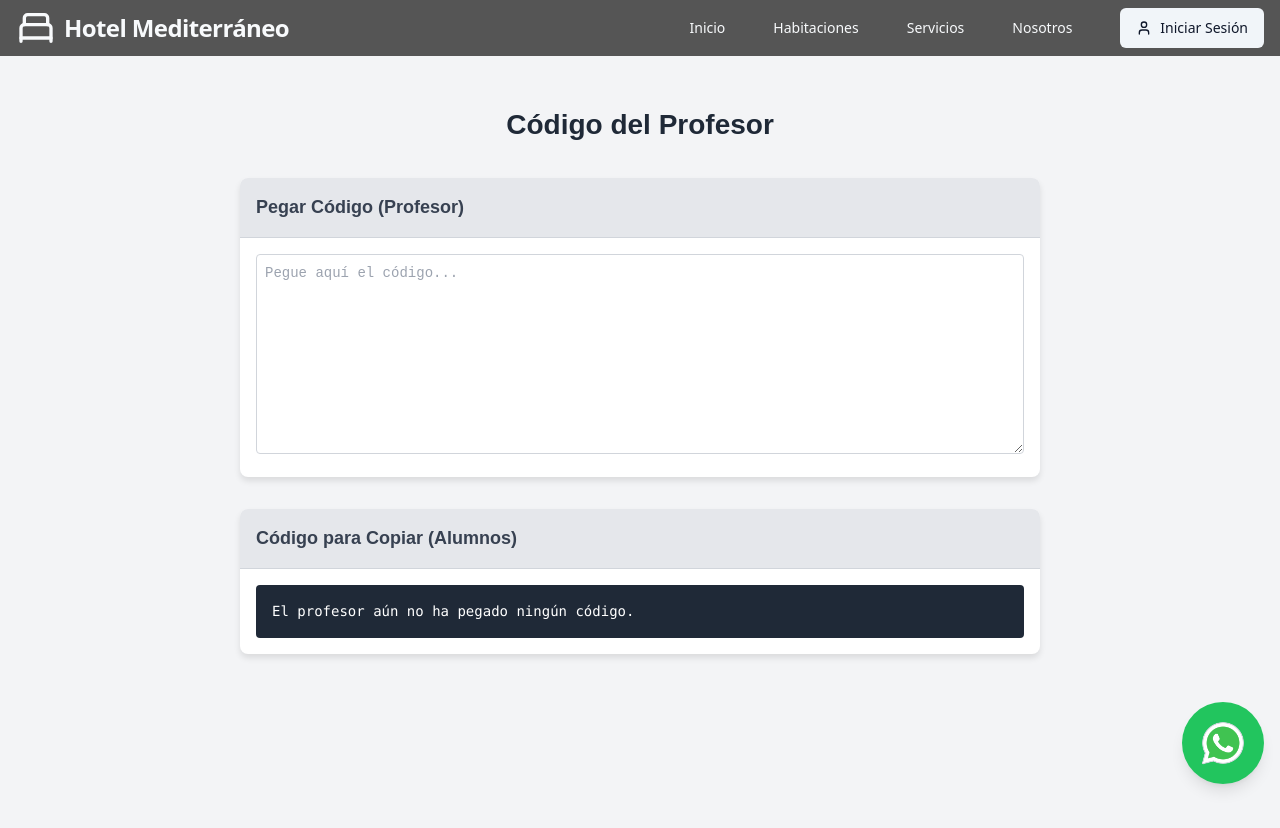
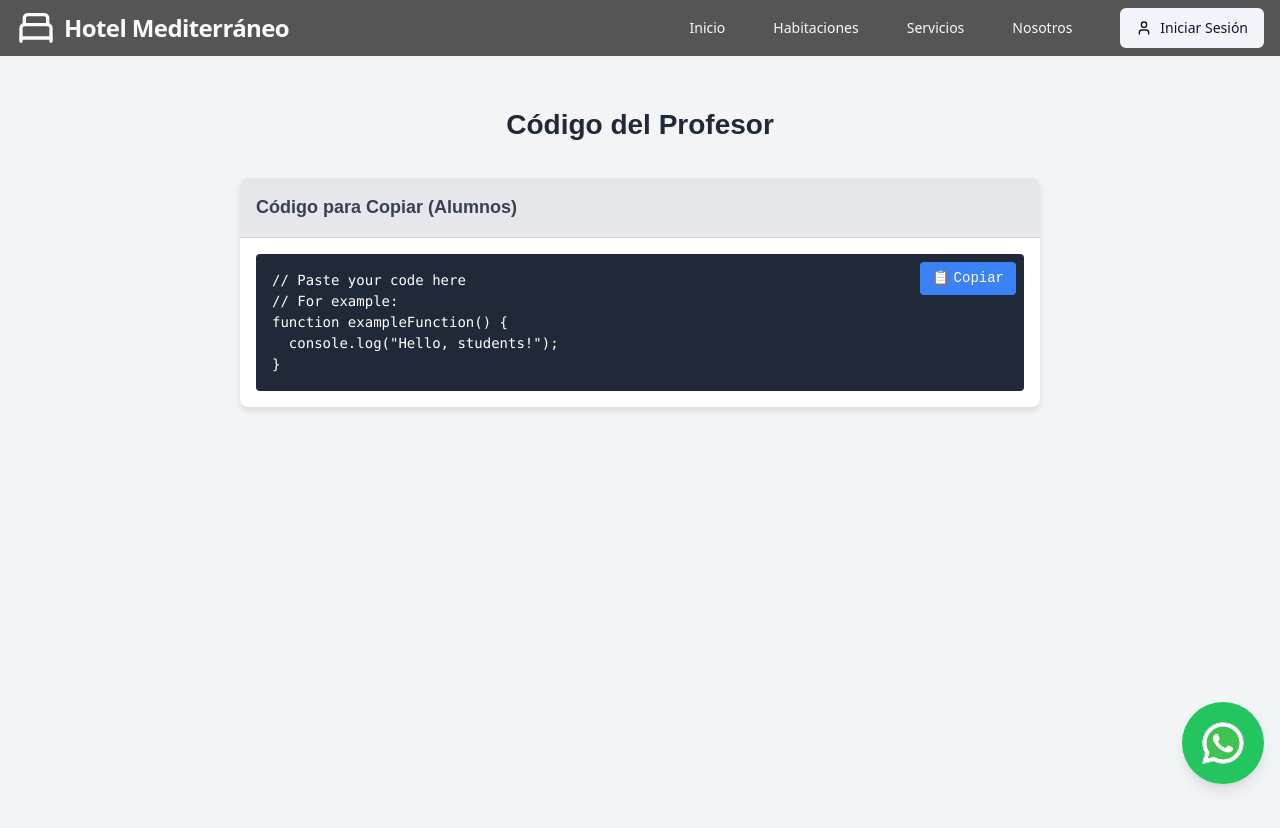
Before and after one commit to martinxr250/medres.github.io, a React (Vite) app: page / in a window 1280 px wide. Shown: the top 828 px of the page. Built offline with nearby package versions, Linux system fonts and the light colour scheme.

Commit message:
Update Inicio.jsx

```diff
--- a/src/pages/Inicio.jsx
+++ b/src/pages/Inicio.jsx
@@ -1,12 +1,21 @@
-import React, { useState } from 'react';
+import React, { useState, useEffect } from 'react';
 
 const LandingPage = () => {
   const [code, setCode] = useState('');
   const [isCopied, setIsCopied] = useState(false);
 
-  const handleCodeChange = (event) => {
-    setCode(event.target.value);
-  };
+  // Paste your code between the backticks below
+  const professorCode = `
+// Paste your code here
+// For example:
+function exampleFunction() {
+  console.log("Hello, students!");
+}
+  `;
+
+  useEffect(() => {
+    setCode(professorCode.trim());
+  }, []);
 
   const handleCopyCode = () => {
     navigator.clipboard.writeText(code);
@@ -52,16 +61,6 @@ const LandingPage = () => {
     cardContent: {
       padding: '16px',
     },
-    textarea: {
-      width: '100%',
-      minHeight: '200px',
-      padding: '8px',
-      fontSize: '14px',
-      fontFamily: 'monospace',
-      border: '1px solid #d1d5db',
-      borderRadius: '4px',
-      resize: 'vertical',
-    },
     codeBlock: {
       backgroundColor: '#1f2937',
       color: 'white',
@@ -98,20 +97,6 @@ const LandingPage = () => {
 
         <div style={styles.card}>
           <div style={styles.cardHeader}>
-            <h2 style={styles.cardTitle}>Pegar Código (Profesor)</h2>
-          </div>
-          <div style={styles.cardContent}>
-            <textarea
-              placeholder="Pegue aquí el código..."
-              value={code}
-              onChange={handleCodeChange}
-              style={styles.textarea}
-            />
-          </div>
-        </div>
-
-        <div style={styles.card}>
-          <div style={styles.cardHeader}>
             <h2 style={styles.cardTitle}>Código para Copiar (Alumnos)</h2>
           </div>
           <div style={styles.cardContent}>
```
